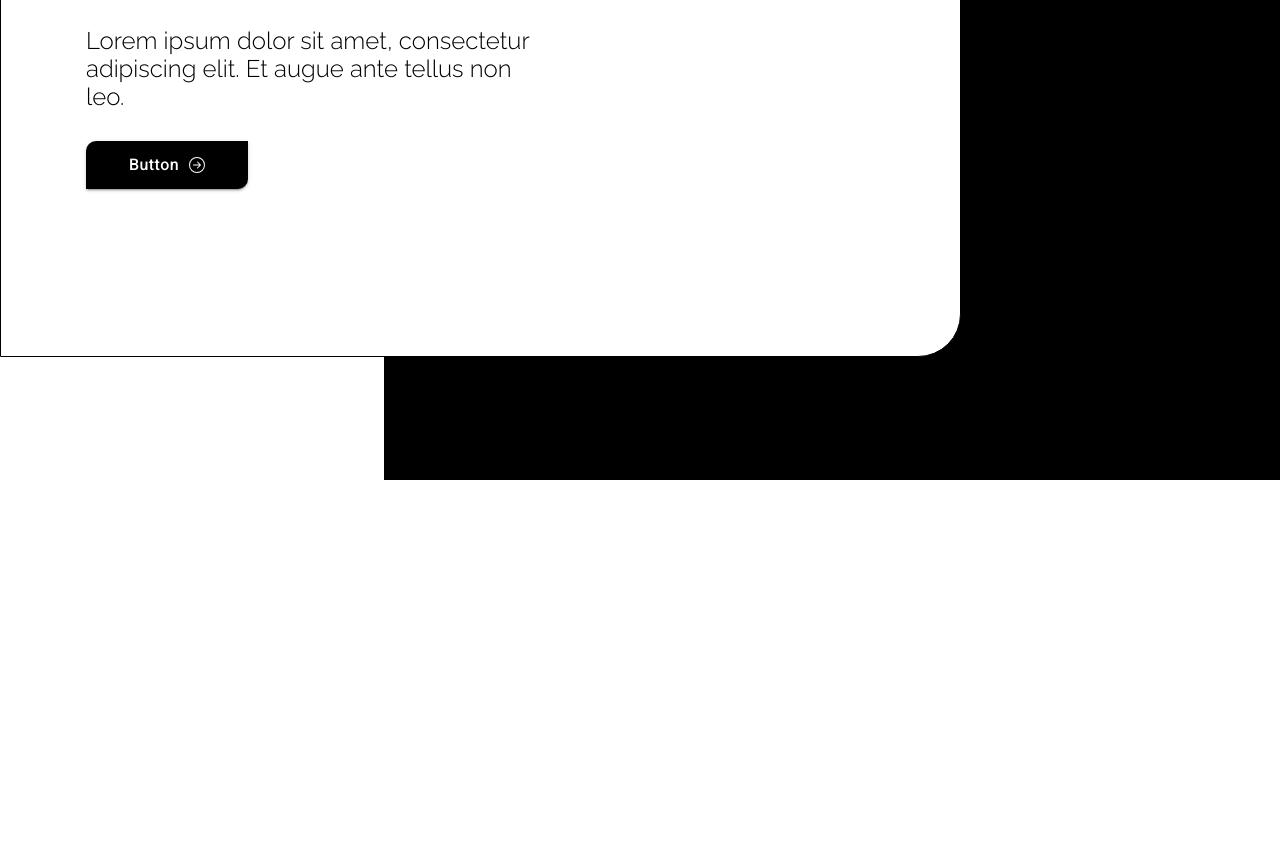
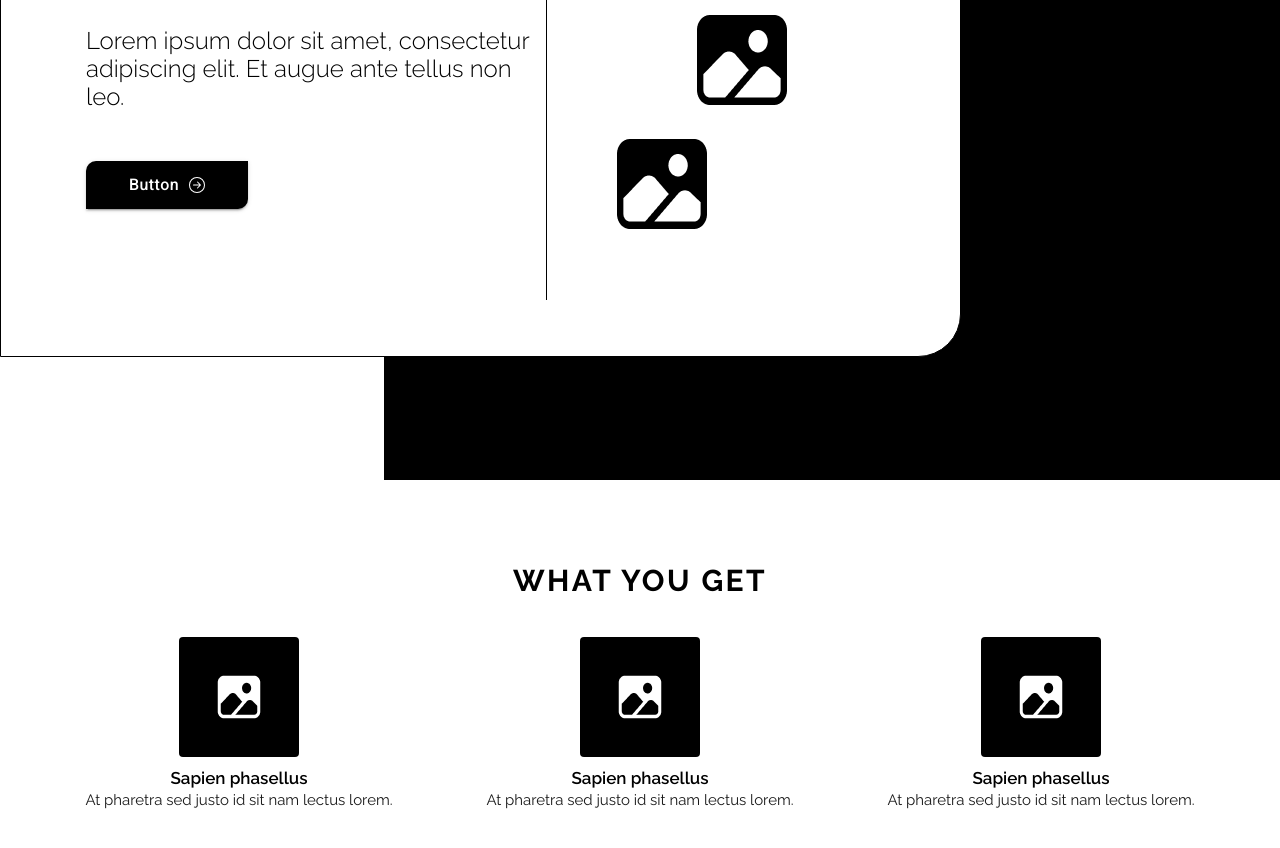
Before and after one commit to NBJ-Developer/nbj-client, a React (Create React App) app: page / in a window 1280 px wide. Shown: the part 320-1168 px from the top of the page. Before the commit the page ends 820 px from the top, so only its background shows below. Built offline with nearby package versions, Linux system fonts and the light colour scheme.

Commit message:
Web Benefit Component Added

```diff
--- a/src/components/Benefits/Benefits.css
+++ b/src/components/Benefits/Benefits.css
@@ -35,3 +35,40 @@ body {
     line-height: 20px;
     color: #000000;
 }
+
+.you_get {
+    font-weight: 700;
+    font-size: 30px;
+    line-height: 35px;
+    letter-spacing: 0.08em;
+    color: #000000;
+    text-align: center;
+}
+
+.inner_box {
+    width: 120px;
+    height: 120px;
+    background-color: #000000;
+    display: flex;
+    justify-content: center;
+    align-items: center;
+    margin-left: 100px;
+    border-radius: 4px;
+}
+
+.sapien {
+    font-weight: 600;
+    font-size: 17px;
+    line-height: 23px;
+    text-align: center;
+    color: #000000;
+    margin-top: 10px;
+}
+
+.pharetra {
+    font-weight: 400;
+    font-size: 15px;
+    line-height: 20px;
+    text-align: center;
+    color: rgba(0, 0, 0, 0.9);
+}
--- a/src/components/Benefits/Benefits.jsx
+++ b/src/components/Benefits/Benefits.jsx
@@ -3,6 +3,7 @@ import Box from '@mui/material/Box';
 import './Benefits.css'
 import { BsCheck2Circle } from 'react-icons/bs'
 import WhiteVector from '../../assets/images/BBVector.png'
+import SWVector from '../../assets/images/BBVector_small.png'
 
 export default function Benefits() {
   return (
@@ -16,7 +17,7 @@ export default function Benefits() {
           margin: '160px 0 20px 30px'
 
         }}>
-          <p className='what_you'>WHAT YOU GET</p>
+          <h4 className='what_you'>WHAT YOU GET</h4>
           <div className='div_column'>
               <p className='div_column_text'><BsCheck2Circle className='check' /> Sapien phasellus</p>
               <p className='div_column_text'><BsCheck2Circle className='check' /> Sapien phasellus</p>
@@ -38,7 +39,59 @@ export default function Benefits() {
             }}>
             <img src={WhiteVector} alt="" />
           </Box>
-        </Box>
+      </Box>
+
+        {/* MEDIUM DEVICE */}
+      <Box sx={{  display: {xs: 'none', md: 'block'},
+                  marginTop: '83px'}}>
+      <h4 className='you_get'>WHAT YOU GET</h4>
+            <Box sx={{display: 'flex',
+                      justifyContent: 'center',
+                      alignItems: 'center'
+              }}>
+              <Box sx={{  display: 'flex',
+                          alignItems: 'center',
+                          width: '1122px',
+                          height: '263px'
+                }}>
+
+                <Box sx={{  width: '320px',
+                            height: '185px',
+                            textAlign: 'center',
+                            marginRight: '81px'
+                  }}>
+                    <div className='inner_box'>
+                      <img src={SWVector} alt="" />
+                    </div>
+                    <p className='sapien'>Sapien phasellus</p>
+                    <p className='pharetra'>At pharetra sed justo id sit nam lectus lorem.</p>
+                </Box>
+
+                <Box sx={{  width: '320px',
+                            height: '185px',
+                            textAlign: 'center',
+                            marginRight: '81px'
+                  }}>
+                    <div className='inner_box'>
+                      <img src={SWVector} alt="" />
+                    </div>
+                    <p className='sapien'>Sapien phasellus</p>
+                    <p className='pharetra'>At pharetra sed justo id sit nam lectus lorem.</p>
+                </Box>
+
+                <Box sx={{  width: '320px',
+                            height: '185px',
+                            textAlign: 'center'
+                  }}>
+                    <div className='inner_box'>
+                      <img src={SWVector} alt="" />
+                    </div>
+                    <p className='sapien'>Sapien phasellus</p>
+                    <p className='pharetra'>At pharetra sed justo id sit nam lectus lorem.</p>
+                </Box>
+              </Box>
+            </Box>
+      </Box>
     </div>
   );
 }
--- a/src/components/Hero/Hero.css
+++ b/src/components/Hero/Hero.css
@@ -32,6 +32,10 @@ body {
     margin-left: 25px;
 }
 
+.line_2 {
+    margin-top: 10px;
+}
+
 .avatar {
     margin: 18px 0 0 128px;
 }
@@ -56,5 +60,19 @@ body {
     line-height: 28px;
     color: #000000;
     margin-top: 30px;
-    margin-bottom: 30px;
+    margin-bottom: 50px;
 }
+
+.avatar_1 {
+    /* width: 152.83px;
+    height: 131px; */
+    margin: 50px 0 0 40px;
+}
+
+.avatar_2 {
+    margin: 30px 0 0 150px;
+}
+
+.avatar_3 {
+    margin: 30px 0 0 70px;
+}
--- a/src/components/Hero/Hero.jsx
+++ b/src/components/Hero/Hero.jsx
@@ -4,7 +4,7 @@ import './Hero.css'
 import ContainedButtonsMB from '../../elements/Button/ContainedButtonsMB';
 //import ContainedButtons from '../../elements/Button/ContainedButtons';
 import Line from '../../assets/images/Line_Horizontal.png'
-//import Line2 from '../../assets/images/Line_Vertical.png'
+import Line2 from '../../assets/images/Line_Vertical.png'
 import Avatar from '../../assets/images/Vector.png'
 
 export default function Hero() {
@@ -53,31 +53,42 @@ export default function Hero() {
                   backgroundColor: 'primary.dark',
                   background: 'linear-gradient(to right,  #ffffff 0%,#ffffff 30%,#000000 30%,#000000 100%)',
                   paddingTop: '10px',
-                  marginBottom: '20px',
+                  marginBottom: '50px',
 
         }}>
-        <Box sx={{  width: '961px',
+
+        <Box sx={{  display: 'flex',
+                    width: '961px',
                     height: '567px',
                     background: '#ffffff',
                     border: '1px solid #000000',
                     borderRadius: '0 43px 43px 0',
                     padding: '50px 0 0 85px'
           }}>
-            <div className='hero_text_web'>
+            <Box className='hero_text_web'>
               <p className='big_text_web'>Big Text Header 2 lines</p>
               <p className='lorem_web'>Lorem ipsum dolor sit amet, consectetur adipiscing elit. Et augue ante tellus non leo. </p>
-            </div>
+              <ContainedButtonsMB />
+            </Box>
 
-            <ContainedButtonsMB />
+
+            <Box>
+              <img src={Line2} alt="" className='line_2' />
+            </Box>
+
+            <Box>
+              <div className='avatar_1'>
+                <img src={Avatar} alt="" />
+              </div>
+              <div className='avatar_2'>
+                <img src={Avatar} alt="" />
+              </div>
+              <div className='avatar_3'>
+                <img src={Avatar} alt="" />
+              </div>
+            </Box>
+
         </Box>
-
-        {/* <Box sx={{ zIndex: '1'}}>
-         <img src={Line2} alt=""  />
-        </Box>  */}
-
-        <Box>
-        </Box>
-
       </Box>
 
     </div>
--- a/src/components/NavBar/NavBar.jsx
+++ b/src/components/NavBar/NavBar.jsx
@@ -42,21 +42,29 @@ const NavBar = () => {
                         background: '#d9d9d9',
                         borderRadius: '10px',
                         marginLeft: '10px'
-            }}></Box>
+            }}>
+            </Box>
 
             {/* MEDIUM DEVICE */}
-            <Box sx={{  display: { xs: 'none', md: '  flex' },
+            <Box sx={{  display: { xs: 'none', md: 'flex' },
                         width: '159px',
                         height: '43px',
                         background: '#d9d9d9',
                         borderRadius: '10px',
-                        marginLeft: '30px'
+                        marginLeft: '80px'
             }}></Box>
           </Box>
 
 
           {/* SMALL DEVICE */}
-          <Box sx={{ flexGrow: 0, display: { xs: 'flex', md: 'none' } }}>
+          <Box sx={
+            {
+              flexGrow: 0,
+              display: {
+                 xs: 'flex', md: 'none'
+                 }
+                }
+              }>
             <IconButton
               size="large"
               aria-label="account of current user"
@@ -87,10 +95,11 @@ const NavBar = () => {
             >
               {pages.map((page) => (
                 <MenuItem key={page} onClick={handleCloseNavMenu}>
-                  <Typography textAlign="center" sx={{backgroundColor: '#D9D9D9', width: '150px', height: '40px', paddingTop: '8px'}}>{page}</Typography>
+                  <Typography textAlign="center"
+                              sx={{backgroundColor: '#D9D9D9', width: '150px', height: '40px', paddingTop: '8px'}}>{page}</Typography>
                 </MenuItem>
               ))}
-              <Box sx={{ flexGrow: 0, display: { xs: 'block', md: 'none' }, marginLeft: '36px' }}>
+              <Box sx={{ flexGrow: 0, display: { xs: 'block', md: 'none' }, marginLeft: '30px' }}>
                 <ContainedButtons textAlign="center" />
               </Box>
             </Menu>
--- a/src/elements/Button/ContainedButtons.jsx
+++ b/src/elements/Button/ContainedButtons.jsx
@@ -17,6 +17,8 @@ export default function ContainedButtons() {
         '&:hover': {
           backgroundColor: 'white',
           opacity: [0.9, 0.8, 0.7],
+          color: '#000000',
+          border: '1px solid #000000',
         },
         fontSize: {xs: '10px', md: '16px'}
         }}>
--- a/src/elements/Button/ContainedButtonsMB.jsx
+++ b/src/elements/Button/ContainedButtonsMB.jsx
@@ -4,7 +4,7 @@ import Stack from '@mui/material/Stack';
 //import ArrowCircleRightIcon from '@mui/icons-material/ArrowCircleRight';
 import { BsArrowRightCircle } from 'react-icons/bs'
 
-export default function ContainedButtons() {
+export default function ContainedButtonsMB() {
   return (
     <Stack direction="row" spacing={2}>
       <Button variant="contained" href="#contained-buttons" className='but' sx={{
@@ -16,6 +16,7 @@ export default function ContainedButtons() {
         borderRadius: {xs: '7px 0 7px 0', md: '10px 0 10px 0'},
         '&:hover': {
           backgroundColor: '#d9d9d9',
+          border: '1px solid #000000',
           opacity: [0.9, 0.8, 0.7],
           color: '#000000'
         },
```
